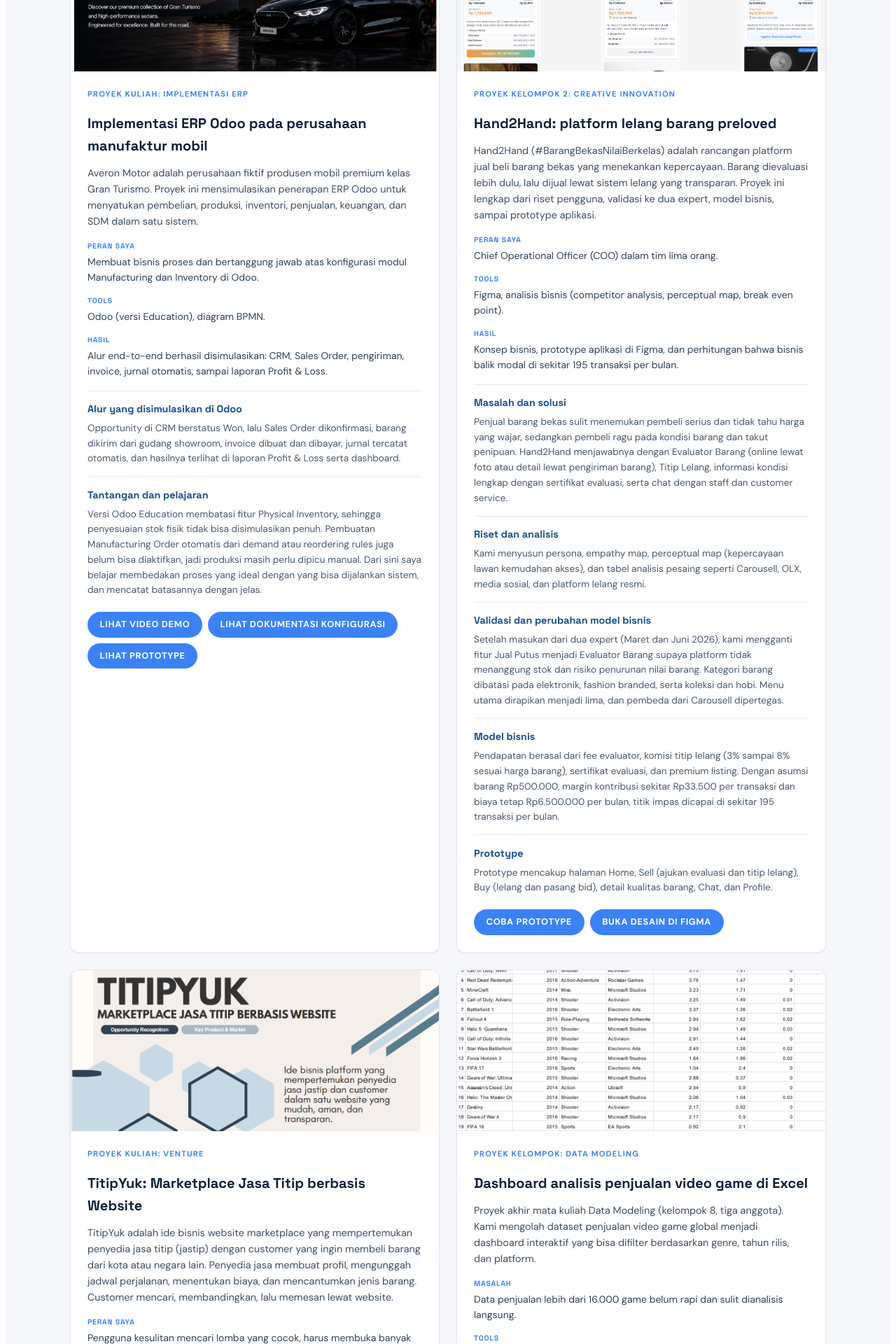
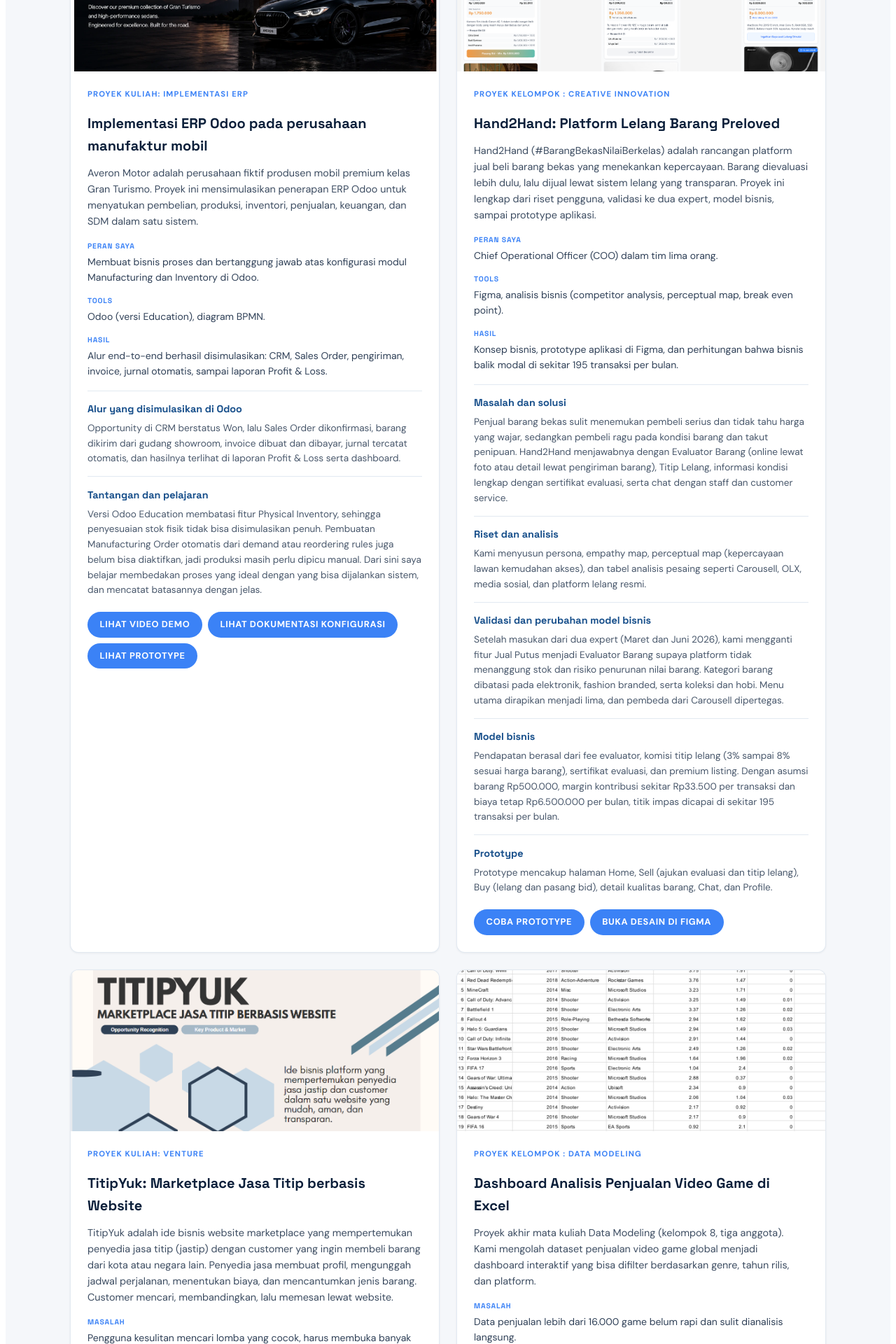
Before and after one commit to Khairulll911/public, a React (Vite) app: page / in a window 1280 px wide. Shown: the part 3160-5080 px from the top of the page at 70% size. Built offline with nearby package versions, Linux system fonts and the light colour scheme.

Commit message:
Fix capitalization and formatting in project labels and titles

```diff
--- a/src/data/portfolio.ts
+++ b/src/data/portfolio.ts
@@ -70,7 +70,7 @@
 // Untuk menambah proyek: salin satu objek { ... } di bawah, tempel, lalu ubah isinya.
 export const projects: Project[] = [
   {
-    label: "Proyek kuliah: Implementasi ERP",
+    label: "Proyek Kuliah: Implementasi ERP",
     title: "Implementasi ERP Odoo pada perusahaan manufaktur mobil",
     description:
       "Averon Motor adalah perusahaan fiktif produsen mobil premium kelas Gran Turismo. Proyek ini mensimulasikan penerapan ERP Odoo untuk menyatukan pembelian, produksi, inventori, penjualan, keuangan, dan SDM dalam satu sistem.",
@@ -92,8 +92,8 @@
     image:"/public/images/odoo.webp"
   },
   {
-    label: "Proyek kelompok 2: Creative Innovation",
-    title: "Hand2Hand: platform lelang barang preloved",
+    label: "Proyek Kelompok : Creative Innovation",
+    title: "Hand2Hand: Platform Lelang Barang Preloved",
     description:
       "Hand2Hand (#BarangBekasNilaiBerkelas) adalah rancangan platform jual beli barang bekas yang menekankan kepercayaan. Barang dievaluasi lebih dulu, lalu dijual lewat sistem lelang yang transparan. Proyek ini lengkap dari riset pengguna, validasi ke dua expert, model bisnis, sampai prototype aplikasi.",
     details: [
@@ -116,12 +116,12 @@
     image:"/public/images/hand2hand.webp"
   },
   {
-    label: "Proyek kuliah: Venture",
+    label: "Proyek Kuliah: Venture",
     title: "TitipYuk: Marketplace Jasa Titip berbasis Website",
     description:
       "TitipYuk adalah ide bisnis website marketplace yang mempertemukan penyedia jasa titip (jastip) dengan customer yang ingin membeli barang dari kota atau negara lain. Penyedia jasa membuat profil, mengunggah jadwal perjalanan, menentukan biaya, dan mencantumkan jenis barang. Customer mencari, membandingkan, lalu memesan lewat website.",
     details: [
-      { term: "Peran saya", value: "Pengguna kesulitan mencari lomba yang cocok, harus membuka banyak situs, dan proses pendaftarannya panjang." },
+      { term: "Masalah", value: "Pengguna kesulitan mencari lomba yang cocok, harus membuka banyak situs, dan proses pendaftarannya panjang." },
       { term: "Peran saya", value: "Anggota tim pengusul ide bisnis (lima orang)." },
       { term: "Tools", value: "Riset pasar, analisis peluang bisnis" },
       { term: "Hasil", value: "Konsep bisnis lengkap: peluang pasar, riset awal, fitur utama, pembeda dari media sosial, dan rencana jangka panjang." },
@@ -139,8 +139,8 @@
     image:"/public/images/titipyuk.webp"
   },
   {
-    label: "Proyek kelompok: Data Modeling",
-    title: "Dashboard analisis penjualan video game di Excel",
+    label: "Proyek Kelompok : Data Modeling",
+    title: "Dashboard Analisis Penjualan Video Game di Excel",
     description:
       "Proyek akhir mata kuliah Data Modeling (kelompok 8, tiga anggota). Kami mengolah dataset penjualan video game global menjadi dashboard interaktif yang bisa difilter berdasarkan genre, tahun rilis, dan platform.",
     details: [
@@ -159,8 +159,8 @@
     image:"/public/images/datamodeling.webp"
   },
   {
-    label: "Proyek kelompok: artikel ilmiah dan video",
-    title: "Memperkuat persatuan melalui toleransi di kalangan siswa",
+    label: "Proyek Kelompok: Artikel Ilmiah dan Video",
+    title: "Memperkuat Persatuan Melalui Toleransi di Kalangan Siswa",
     description:
       "Artikel ilmiah dan video kelompok tentang bagaimana toleransi di antara siswa dapat memperkuat persatuan, dikaitkan dengan nilai SDGs 16 (perdamaian, keadilan, dan kelembagaan yang kuat).",
     details: [
@@ -176,8 +176,8 @@
     image:"/public/images/ping.webp"
   },
   {
-    label: "Proyek kelompok 11: desain UI di Figma",
-    title: "Segarin: aplikasi mobile belanja kebutuhan harian",
+    label: "Proyek kelompok : Desain UI di Figma",
+    title: "Segarin: Aplikasi Mobile Belanja Kebutuhan Harian",
     description:
       "Segarin adalah rancangan aplikasi belanja kebutuhan sehari-hari yang diantar ke rumah. Pengguna bisa mencari produk, memesan, membayar, dan melacak pengiriman dalam satu aplikasi. Desain ini saya kerjakan bersama kelompok 11 (lima anggota).",
     details: [
@@ -197,7 +197,7 @@
     image:"/public/images/uiux.webp"
   },
   {
-    label: "Proyek kelompok: Enterprise Architecture",
+    label: "Proyek Kelompok: Enterprise Architecture",
     title: "Enterprise Architecture untuk SeaBank",
     description:
       "Kajian Enterprise Architecture pada SeaBank, bank digital di Indonesia. Kami memetakan proses bisnis, budaya organisasi, nilai EA bagi bank, risiko penerapannya, dan langkah implementasinya.",
```
